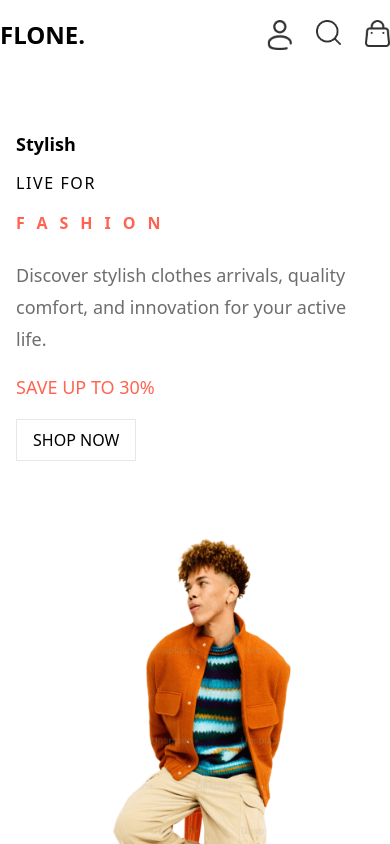
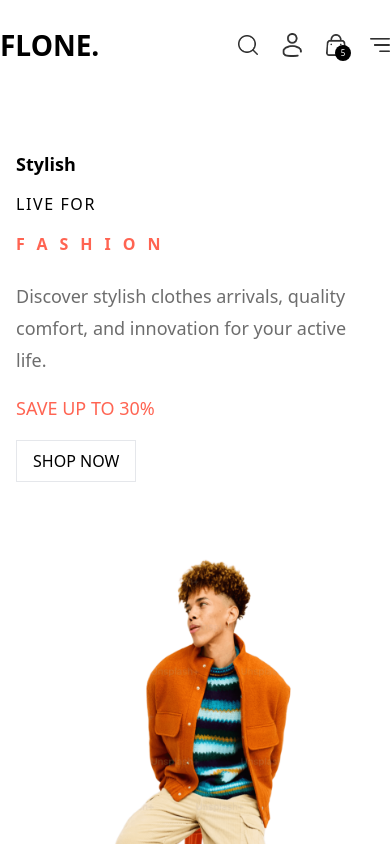
Before and after one commit to Arunps21/flone-frontend, a React (Vite) app: page / in a window 390 px wide. Shown: the top 844 px of the page. Built offline with nearby package versions, Linux system fonts and the light colour scheme.

Commit message:
nav update

```diff
--- a/src/assets/icons/icons.js
+++ b/src/assets/icons/icons.js
@@ -1,11 +1,7 @@
-import cart from './cart_icon.png'
-import profile from './profile_icon.png'
-import menu from './menu_icon.png'
-import search from './search_icon.png'
+import cart from "./cart_icon.png";
+import profile from "./profile_icon.png";
+import menu from "./menu_icon.png";
+import search from "./search_icon.png";
+import cross from "./cross_icon.png";
 
-export {
-    cart,
-    profile,
-    menu,
-    search
-}
+export { cart, profile, menu, search, cross };
--- a/src/index.css
+++ b/src/index.css
@@ -15,7 +15,3 @@
     margin: 0 auto;
   }
 }
-
-a.active{
-  display: block;
-}
--- a/src/sections/Nav.jsx
+++ b/src/sections/Nav.jsx
@@ -1,11 +1,18 @@
-import React from "react";
-import { navIcon } from "../assets";
-import { NavLink } from "react-router-dom";
+import React, { useState } from "react";
+// import { navIcon } from "../assets";
+import { Link, NavLink } from "react-router-dom";
+import { cart, cross, menu, profile, search } from "../assets/icons/icons";
 
 const Nav = () => {
+  const [visible, setVisible] = useState(false);
   return (
     <nav className="flex justify-between items-center py-5 font-medium">
-      <h1 className="text-2xl font-bold uppercase">Flone.</h1>
+      {/* name */}
+      <a href="" className="text-3xl font-bold uppercase">
+        Flone.
+      </a>
+
+      {/* navbar routes */}
       <ul className="hidden sm:flex gap-5 text-sm text-gray-700 uppercase">
         <NavLink to="/">
           <p className="hover:text-coral-red">Home</p>
@@ -20,17 +27,73 @@
           <p className="hover:text-coral-red">contact us</p>
         </NavLink>
       </ul>
-      <div className="flex gap-6">
+      {/* <div className="flex items-center gap-6">
         {navIcon &&
           navIcon.map((icon, index) => (
             <a href={icon.href} key={index} rel="noopener noreferrer">
               <img
                 src={icon.icon}
                 alt={icon.altText || "Navigation icon"}
-                width={25}
+                className="w-5 cursor-pointer"
               />
             </a>
           ))}
+      </div> */}
+
+      {/* icons */}
+      <div className="flex items-center gap-6">
+        <img src={search} alt="Search Icon" className="w-5 cursor-pointer" />
+
+        <div className="group relative">
+          <img
+            src={profile}
+            alt="Profile Icon"
+            className="w-5 cursor-pointer"
+          />
+          <div className="group-hover:block hidden absolute dropdown-menu right-0 pt-4">
+            <div className="flex flex-col gap-2 w-36 py-2 px-5 bg-slate-50 text-gray-500 rounded">
+              <p className="cursor-pointer hover:text-coral-red">My Account</p>
+              <hr />
+              <p className="cursor-pointer hover:text-black">Orders</p>
+              <hr />
+              <p className="cursor-pointer hover:text-black">Logout</p>
+            </div>
+          </div>
+        </div>
+        <Link to="" className="relative">
+          <img src={cart} alt="" className="w-5 min-w-5" />
+          <p className="absolute right-[-5px] bottom-[-5px] w-4 text-center leading-4 bg-black text-white aspect-square rounded-full text-[8px]">
+            5
+          </p>
+        </Link>
+        <img
+          onClick={() => setVisible(true)}
+          src={menu}
+          alt=""
+          className="w-5 cursor-pointer sm:hidden"
+        />
+      </div>
+
+      {/* sidebar menu */}
+      <div
+        className={`absolute top-0 right-0 bottom-0 overflow-hidden bg-white transition-all ${
+          visible ? "w-full" : "w-0"
+        }`}
+      >
+        <div className="flex flex-col text-gray-600 relative">
+          <div
+            onClick={() => setVisible(false)}
+            className="flex items-center absolute gap-4 p-3 right-4 top-2 cursor-pointer"
+          >
+            <img src={cross} alt="" className="h-4 " />
+          </div>
+        </div>
+        <div className="flex flex-col justify-center items-center gap-6 text-lg mt-28">
+          <NavLink onClick={()=>setVisible(false)} to="/">Home</NavLink>
+          <NavLink onClick={()=>setVisible(false)} to="">About</NavLink>
+          <NavLink onClick={()=>setVisible(false)} to="">Products</NavLink>
+          <NavLink onClick={()=>setVisible(false)} to="">Contact us</NavLink>
+        </div>
       </div>
     </nav>
   );
```
Also changed, not shown: src/assets/icons/cross_icon.png (added).
